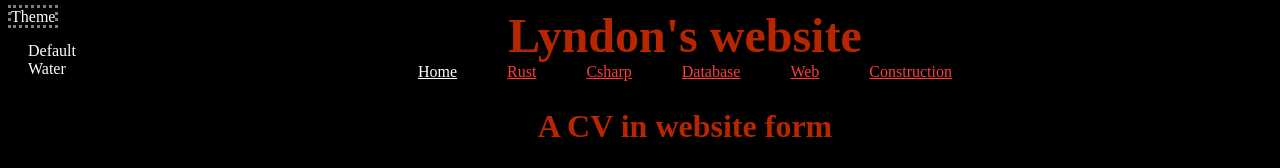
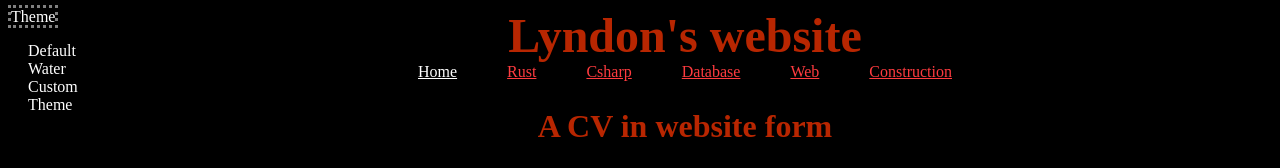
Before and after one commit to Lyndon-Mackay/lyndon-mackay.github.io, a Vue app: page / in a window 1280 px wide. Both pictures are taken after a click on the element "Theme". Shown: the top 168 px of the page. Built offline with nearby package versions, Linux system fonts and the light colour scheme.

Commit message:
Identify theme div

```diff
--- a/src/App.vue
+++ b/src/App.vue
@@ -58,7 +58,7 @@ router.afterEach((to) => {
 
     if (to.name == id) {
       routeAndStyleList.value.push({
-        style: themeStoreInstance.getLinkActiveColour(),
+        style:  themeStoreInstance.getLinkActiveColour() ,
         name: id,
         active: true
       })
@@ -82,6 +82,7 @@ router.afterEach((to) => {
       >
         {{ theme.name }}
       </li>
+      <li>Custom Theme</li>
     </ul>
   </div>
   <div id="main">
```
